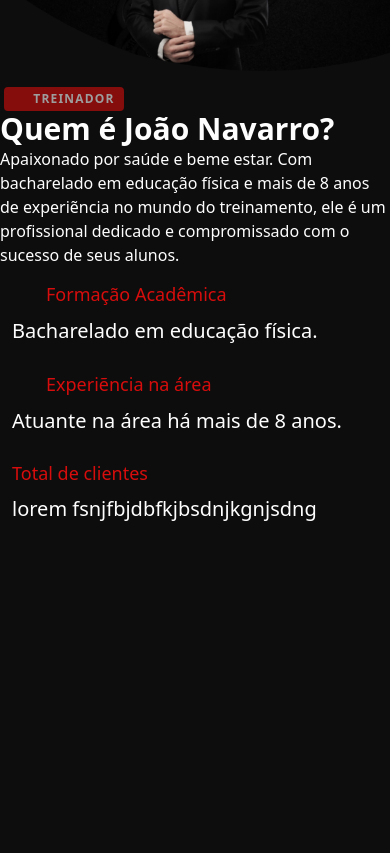
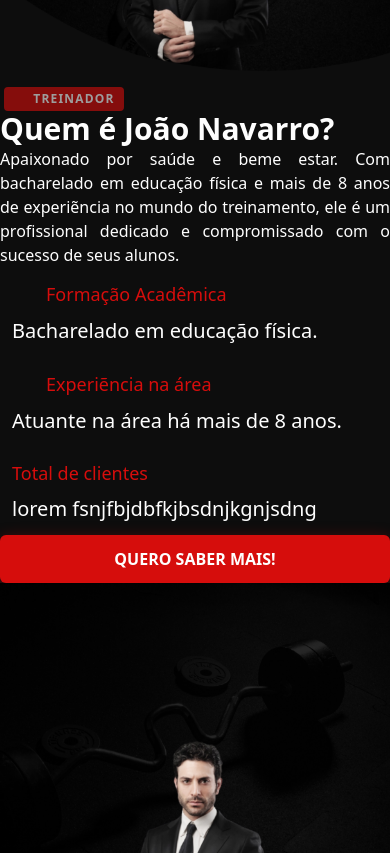
Before and after one commit to leafartech/premium_trainer, a Next.js app: page / in a window 390 px wide. Shown: the part 1147-2000 px from the top of the page. Before the commit the page ends 1682 px from the top, so only its background shows below. Built offline with nearby package versions, Linux system fonts and the light colour scheme; some icons are missing.

Commit message:
Componente citação criado, começo da responsivdade do conteúdo principal. É necessário as fotos!

```diff
--- a/pages/index.tsx
+++ b/pages/index.tsx
@@ -1,9 +1,13 @@
+import ButtonCTA from "components/ButtonCTA"
 import Card from "components/Card"
 import FAQ from "components/FAQ"
 import Footer from "components/Footer"
 import Header from "components/Header"
 import MiniBox from "components/MiniBox"
+import Quote from "components/Quote"
+import SecondCard from "components/SecondCard"
 import Section from "components/Section"
+import Link from "next/link"
 import { FaGraduationCap, FaBusinessTime } from "react-icons/fa6"
 
 const Home = () => {
@@ -25,6 +29,14 @@ const Home = () => {
     },
   ]
 
+  const secondCardDataTitles = [
+    "Quer vencer a depressão e curar sua ansiedade.",
+    "Preza por saúde e qualidade de vida",
+    "Quer conquistar o shape do seu sonho.",
+    "Busca produtividade no dia a dia",
+    "Quer tratamento de lesões + reabilitação",
+  ]
+
   return (
     <div className="overflow-hidden">
       <Header
@@ -41,7 +53,7 @@ const Home = () => {
       </Header>
       <main>
         <Section>
-          <div className="w-full">
+          <div className="w-full space-y-2">
             <img
               className="w-myLg md:w-myXl"
               src="images/bg1.png"
@@ -54,7 +66,7 @@ const Home = () => {
           <h2 className="font-bold text-brandWhite text-3xl">
             Quem é João Navarro?
           </h2>
-          <p className="text-brandWhite">
+          <p className="text-brandWhite text-justify max-w-2xl">
             Apaixonado por saúde e beme estar. Com bacharelado em
             educação física e mais de 8 anos de experiẽncia no mundo
             do treinamento, ele é um profissional dedicado e
@@ -68,8 +80,35 @@ const Home = () => {
               description={item.description}
             />
           ))}
+          <div className="w-full md:max-w-xs">
+              <ButtonCTA>
+                <Link href="/">Quero saber mais!</Link>
+              </ButtonCTA>
+            </div>
+        </Section>
+        <Section>
+          <div className="w-full">
+            <img
+              className="w-myLg md:w-myXl"
+              src="images/bg1.png"
+              alt="Foto do João Navarro"
+            />
+          </div>
+          <h2 className="font-bold text-brandWhite text-3xl">
+            O meu trabalho é ideal para{" "}
+            <span className="text-brandRed-500 uppercase">
+              vocẽ que:
+            </span>
+          </h2>
+          {secondCardDataTitles.map((title, index) => (
+            <SecondCard key={index} title={title} />
+          ))}
         </Section>
       </main>
+      <Section>
+        <h2 className="font-bold text-brandWhite text-3xl">Headline com <span className="text-brandRed-500 uppercase">TEXTO VERMELHO</span></h2>
+        <Quote Citation="Lorem ipsum dolor sit amet consectetur adipisicing elit. Placeat id voluptas natus obcaecati reiciendis nobis reprehenderit inventore in incidunt, omnis earum molestias molestiae illo! Praesentium a qui ullam odio rerum." />
+      </Section>
       {/* <FAQ />
       <Footer /> */}
     </div>
--- a/src/components/FAQ/index.tsx
+++ b/src/components/FAQ/index.tsx
@@ -1,11 +1,11 @@
-import { ChevronDoubleDown, ChevronDoubleUp } from "react-flaticons"
+import { FaChevronDown } from "react-icons/fa6"
 
 const FAQ = () => {
   return(
     <section className="w-full flex flex-col">
       <article className="border-b-4 border-b-brandRed-400 flex justify-between items-center p-3">
         <h3 className="text-brandWhite">Dúvida?</h3>
-        <ChevronDoubleDown size={20} className="text-brandWhite" />
+        <FaChevronDown size={20} className="text-brandWhite" />
       </article>
     </section>
   )
--- a/src/components/Header/index.tsx
+++ b/src/components/Header/index.tsx
@@ -24,7 +24,7 @@ const Header = ({
   return (
     <header className="space-y-2 flex w-full min-h-screen flex-col">
       <Navbar />
-      <div className="flex flex-col w- w-full justify-center items-center space-y-2 lg:hidden">
+      <div className="flex flex-col w-full justify-center items-center space-y-2 lg:hidden">
         <h3 className="p-1 text-center uppercase tracking-[1.15em] text-xs text-brandWhite">
           {topTitle}
         </h3>
--- /dev/null
+++ b/src/components/Quote/index.tsx
@@ -0,0 +1,21 @@
+type QuoteProps = {
+  Citation: string;
+}
+
+const Quote = ({ Citation }: QuoteProps) => {
+  return (
+    <div className="w-full flex flex-col justify-center max-w-2xl">
+      <div className="flex justify-between relative">
+        <span className="text-5xl text-brandWhite">"</span>
+        <span className="text-brandWhite text-justify italic mt-2">{Citation}</span>
+        <span className="absolute text-5xl text-brandWhite right-0 -bottom-6">"</span>
+      </div>
+      <div className="flex opacity-80 w-full items-center justify-end px-2">
+        <div className="w-8 h-[2px] bg-brandWhite"></div>
+        <span className="text-brandWhite text-sm">João Navarro</span>
+      </div>
+    </div>
+  )
+}
+
+export default Quote
--- /dev/null
+++ b/src/components/SecondCard/index.tsx
@@ -0,0 +1,18 @@
+import { FaSquareCheck } from "react-icons/fa6"
+
+type SecondCardProps = {
+  title: string;
+}
+
+const SecondCard = ({ title }: SecondCardProps) => {
+  return (
+    <div className="p-3 space-y-2 w-full flex flex-col justify-center items-start">
+      <div className="w-full flex space-x-2 items-center ">
+          <FaSquareCheck  size={26} className="text-brandRed-500 " />
+        <h3 className="text-lg text-brandWhite text-left">{title}</h3>
+      </div>
+    </div>
+  )
+}
+
+export default SecondCard
--- a/src/components/Section/index.tsx
+++ b/src/components/Section/index.tsx
@@ -6,7 +6,7 @@ type SectionProps = {
 
 const Section = ({ children}: SectionProps) => {
     return (
-        <section className="w-full">
+        <section className="w-full flex flex-col md:items-center md:justify-center">
             <div className="max-w-7xl">
                 {children}
             </div>
```
